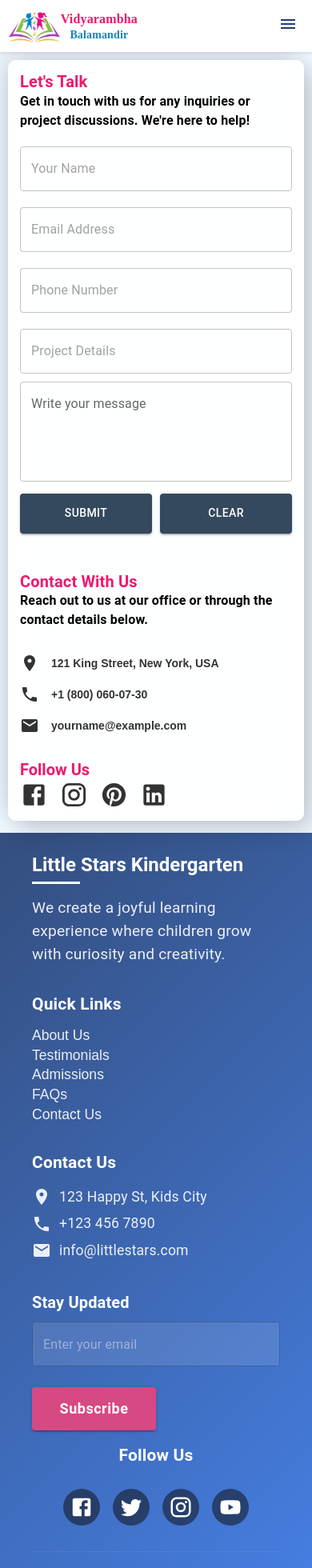
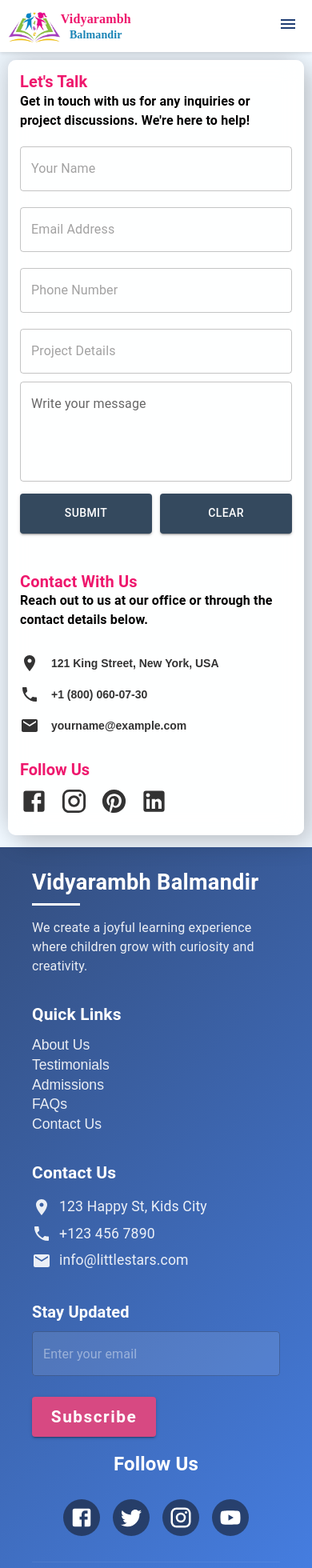
Before and after one commit to ornateinteriord/vidyarambhacademy, a React (Vite) app: page /contact in a window 390 px wide. Shown: the top 1960 px of the page at 80% size. Built offline with nearby package versions, Linux system fonts and the light colour scheme; a web font is replaced by a local one.

Commit message:
footer responsive updated

```diff
--- a/src/components/ContactUs/ContactUs.css
+++ b/src/components/ContactUs/ContactUs.css
@@ -215,7 +215,7 @@
 
     .title {
         text-align: start;
-        margin-bottom: 0 !important;
+        margin-bottom: 0px !important;
     }
 
     .description {
@@ -246,7 +246,8 @@
     }
     .cantact-icons {
         justify-content: start;
-        margin-top: 0 !important;
+        margin-top: 8px !important;
+        margin-bottom: 10px !important;
     }
    .cont-btn{
     margin-top: 5px !important;
--- a/src/components/aboutUs/AboutUs.css
+++ b/src/components/aboutUs/AboutUs.css
@@ -97,7 +97,7 @@
 }
 
 .about-title {
-  font-size: 2.5rem !important;
+  font-size: 2.6rem !important;
   font-weight: bold !important;
   color: #ff6b6b;
   margin-bottom: 1rem !important;
@@ -317,8 +317,12 @@
 }
 
 @media (max-width: 576px) {
+
   .about-content{
     margin-top: 70px !important;
+  }
+  .about-description{
+    line-height: 22px !important;
   }
   .about-background {
     padding: 1rem 0;
@@ -331,7 +335,9 @@
   .about-points {
     grid-template-columns: 1fr;
   }
-
+.about-points li{
+  font-size: 16px !important;
+}
   .about-team-members {
     display: grid !important;
     grid-template-columns: 1fr !important;
@@ -340,6 +346,7 @@
   }
   .about-team-description{
   text-align: left !important;
+
   }
   .about-team-title{
     text-align: left !important;
@@ -355,4 +362,7 @@
   .about-team-title {
     font-size: 1.8rem !important;
   }
+  .about-subtitle{
+  font-size: 18px !important;
+  }
 }
--- a/src/components/aboutUs/AboutUs.jsx
+++ b/src/components/aboutUs/AboutUs.jsx
@@ -23,7 +23,7 @@ function AboutUs() {
 
           {/* Text Section */}
           <Box className="about-text-container">
-            <Typography variant="h4" className="about-title">About Us</Typography>
+            <Typography  className="about-title">About Us</Typography>
             <Typography className="about-subtitle"  sx={{color:'#ee186d',fontWeight:'bold',mb:1}}>
             Give the Children Space to Grow a Creativity
 
--- a/src/components/footer/Footer.css
+++ b/src/components/footer/Footer.css
@@ -5,7 +5,7 @@
 }
 
 .main-title {
-  font-size: 1.8rem !important;
+  font-size: 2rem !important;
   margin-bottom: 1.5rem !important;
   position: relative;
   font-weight: bold !important;
@@ -190,10 +190,10 @@
 
 @media (max-width: 600px) {
   .main-title {
-    font-size: 1.5rem !important;
+    font-size: 1.7rem !important;
   }
   .footer-text{
-    font-size: 1.2rem !important;
+    font-size: 1rem !important;
     margin-bottom: 0px !important;
   }
   .footer-links li {
@@ -201,7 +201,9 @@
     font-size: 1.1rem !important;
   }
 
-
+  .footer-follow{
+    font-size: 24px !important;
+  }
   .footer-title {
     margin-top: 0rem !important;
   }
@@ -213,4 +215,9 @@
   .social-section {
     margin-top: 0rem !important;
   }
+  .newsletter-btn{
+    letter-spacing: 1.5px !important;
+    font-size: 1.3rem !important;
+    height: 50px !important;
+  }
 }
--- a/src/components/footer/Footer.jsx
+++ b/src/components/footer/Footer.jsx
@@ -11,8 +11,8 @@ const Footer = () => {
         <Grid container spacing={4}>
           {/* About Section */}
           <Grid item xs={12} md={4}>
-            <Typography variant="h5" component="h2" className="main-title">
-              Little Stars Kindergarten
+            <Typography  component="h2" className="main-title">
+              Vidyarambh Balmandir
             </Typography>
             <Typography variant="body1" className="footer-text">
               We create a joyful learning experience where children grow with curiosity and creativity.
@@ -83,7 +83,7 @@ const Footer = () => {
 
         {/* Social Media */}
         <Box className="social-section">
-          <Typography variant="h6" component="h3" align="center" className="footer-title">
+          <Typography variant="h6" component="h3" align="center" className="footer-title footer-follow">
             Follow Us
           </Typography>
           <Box className="social-icons icons">
--- a/src/components/gallery/Gallery.css
+++ b/src/components/gallery/Gallery.css
@@ -1,7 +1,8 @@
+
 .gallery-container {
   margin-top: 1rem;
   width: 90% !important;
-  padding: 2rem;
+  padding: 1.5rem;
   background: linear-gradient(40deg, rgba(2,0,36,1) 0%, rgba(1,146,187,1) 49%, rgba(0,212,255,1) 100%); /* Soft gradient background */
   border-radius: 20px;
   box-shadow: 0px 10px 30px rgba(0, 0, 0, 0.2);
--- a/src/components/heroSection/HeroSection.css
+++ b/src/components/heroSection/HeroSection.css
@@ -447,10 +447,14 @@
   }
 
   .preschool-button {
-    width: 100%;
-    padding: 10px 18px !important;
-    font-size: 1.3rem !important;
-    margin-top: 5px !important;
+    width: 90% !important;
+    padding: 10px 10px !important;
+    font-size: 1.1rem !important;
+    margin-top: 10px !important;
+    display: flex !important;
+    /* border-radius: 10px !important; */
+   justify-items: flex-start !important;
+   margin-bottom: 0 !important;
   }
 }
 
@@ -465,45 +469,3 @@
     transform: perspective(1000px) rotateY(0deg);
   }
 }
-/*
-@media (max-width: 400px) {
-
-  .gradient-text{
-    margin-right: 20px !important;
-  }
-  .preschool-button {
-    width: auto !important;
-    justify-self: center !important;
-    font-size: 20px !important;
-  }
-  .custom-button{
-    font-size: 20px !important;
-    padding: 5px 24px !important;
-  }
-  .preschool-hero{
-    margin-top: 10px !important;
-    background: linear-gradient(90deg, rgb(127, 123, 198) 0%, rgba(1,146,187,1) 49%, rgba(0,212,255,1) 100%) !important;
-  }
-  .preschool-heading {
-  justify-self: flex-start !important;
-  }
-  .preschool-image{
-    max-width: 98% !important;
-    justify-self: center !important;
-    /* margin-left: 17px; */
-
-  /* .image-container{
-    margin-right: 18px;
-    margin-top: 5px !important;
-    margin-bottom: 10px !important;
-  }
-  @keyframes float {
-    0% { transform: translateY(0px); }
-    50% { transform: translateY(-20px); }
-    100% { transform: translateY(2px); }
-  }
-
-
-.preschool-button:hover {
-  background: #f05622;
-} */
--- a/src/components/navBar/Navbar.jsx
+++ b/src/components/navBar/Navbar.jsx
@@ -74,8 +74,8 @@ function Navbar() {
   <Box className="logo-content">
     <img src={vlogo} alt="Kidzena" className="logo" />
     <Box className="logo-text">
-      <Typography className="logo-primary">Vidyarambha</Typography>
-      <Typography className="logo-secondary">Balamandir</Typography>
+      <Typography className="logo-primary">Vidyarambh</Typography>
+      <Typography className="logo-secondary">Balmandir</Typography>
     </Box>
   </Box>
 </Box>
--- a/src/components/testimonials/Testimonials.css
+++ b/src/components/testimonials/Testimonials.css
@@ -91,7 +91,7 @@
 }
 
 .testimonials-name {
-  color: #dede34 !important;
+  color: #f1b6e8 !important;
   font-weight: bold !important;
 }
 
--- a/src/components/testimonials/Testimonials.jsx
+++ b/src/components/testimonials/Testimonials.jsx
@@ -51,7 +51,7 @@ const Testimonials = () => {
    <p style={{color:'#fff'}}>Enim fermentum maecenas rutrum dapibus sodales quis.</p>
   </CustomContainer> */}
     <div className="testimonials-container1">
-      <Typography variant="h4" gutterBottom sx={{color:'#324d68',fontWeight:'bold'}}>
+      <Typography variant="h4" gutterBottom sx={{color:'rgba(24, 175, 225, 0.9)', textShadow: '2px 2px 4px rgba(5, 4, 3, 0.4)',fontWeight:'bold'}}>
         What Parents Say
       </Typography>
       <div className="testimonials-grid">
```
